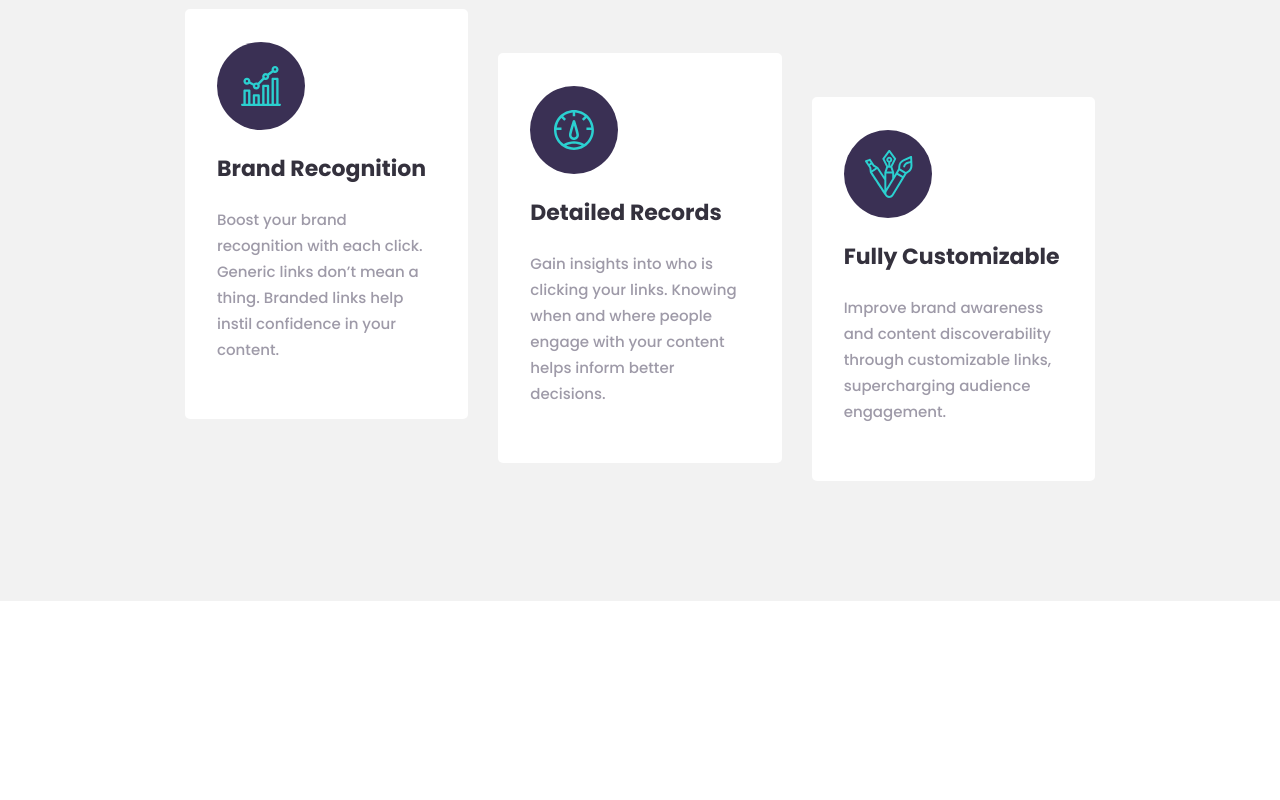
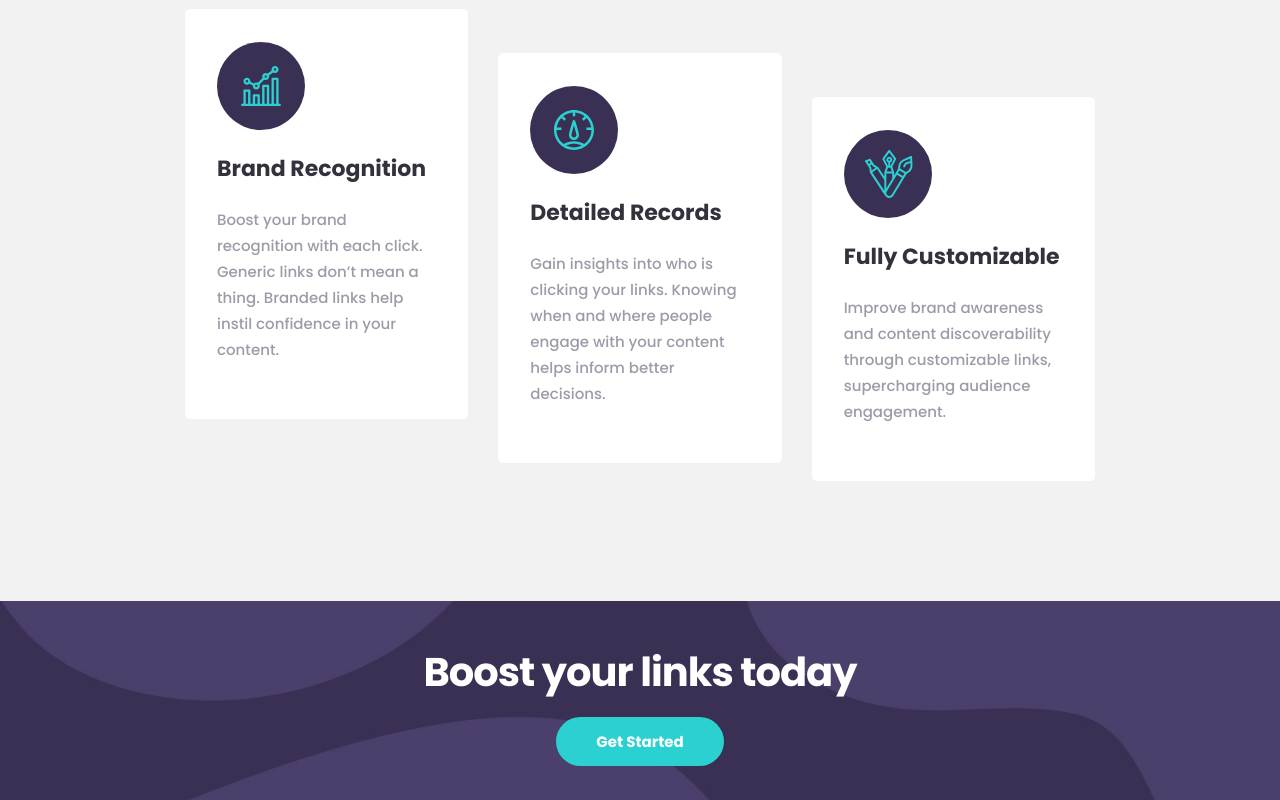
Before and after one commit to asrorkhujar/Shortly-landing-page, a plain HTML site: page index.html in a window 1280 px wide. Shown: the part 1370-2170 px from the top of the page. Before the commit the page ends 1971 px from the top, so only its background shows below. Drawn offline with Linux system fonts and the light colour scheme.

Commit message:
boos change, bg fon cover

```diff
--- a/css/styles.css
+++ b/css/styles.css
@@ -292,6 +292,9 @@ background-repeat: no-repeat;
   background-repeat: no-repeat;
   background-size: contain;
 }
+
+
+
 .fully::before{
   content: "";
   background-image: url("../img/advanced-icon-3.svg");
@@ -308,3 +311,33 @@ margin-top: 44px;;
 .fully{
   margin-top: 88px;
 }
+
+/* BOOST */
+
+.boost-get{
+  background-image: url("../img/advanced-bg.jpg");
+  background-repeat: no-repeat;
+  background-size: cover;
+  background-position: center center;
+ }
+.boost-all{
+width: 540px;
+text-align: center;
+padding-top: 47px;
+padding-bottom: 47px;
+margin-right: auto;
+margin-left: auto;
+}
+
+.boost-head{
+  font-family: Poppins;
+  font-style: normal;
+  font-weight: bold;
+  font-size: 40px;
+  line-height: 48px;
+  text-align: center;
+  letter-spacing: -1px;
+  color: #FFFFFF;
+  margin: 0;
+  margin-bottom: 35px;
+}
--- a/index.html
+++ b/index.html
@@ -64,20 +64,31 @@
     <h3>Brand Recognition</h3>
     <p>Boost your brand recognition with each click. Generic links don’t mean a thing. Branded links help instil confidence in your content.</p>
   </div>
+
   <div class="advanced-item detailed">
     <h3>Detailed Records</h3>
     <p>Gain insights into who is clicking your links. Knowing when and where people engage with your content helps inform better decisions.</p>
   </div>
+
   <div class="advanced-item fully">
     <h3>Fully Customizable</h3>
     <p>Improve brand awareness and content discoverability through customizable links, supercharging audience engagement.</p>
   </div>
 </div>
 
+</div>
+  </section>
+
+  <section class="boost-get">
+    <div class="container">
+<div class="boost-all">
+  <h3 class="boost-head">Boost your links today</h3>
+  <a class="boost-link hero-link" href="#">Get Started</a>
+</div>
+    </div>
+  </section>
 
 
-</div>
-  </section>
 </main>
 <footer></footer>
 
```
